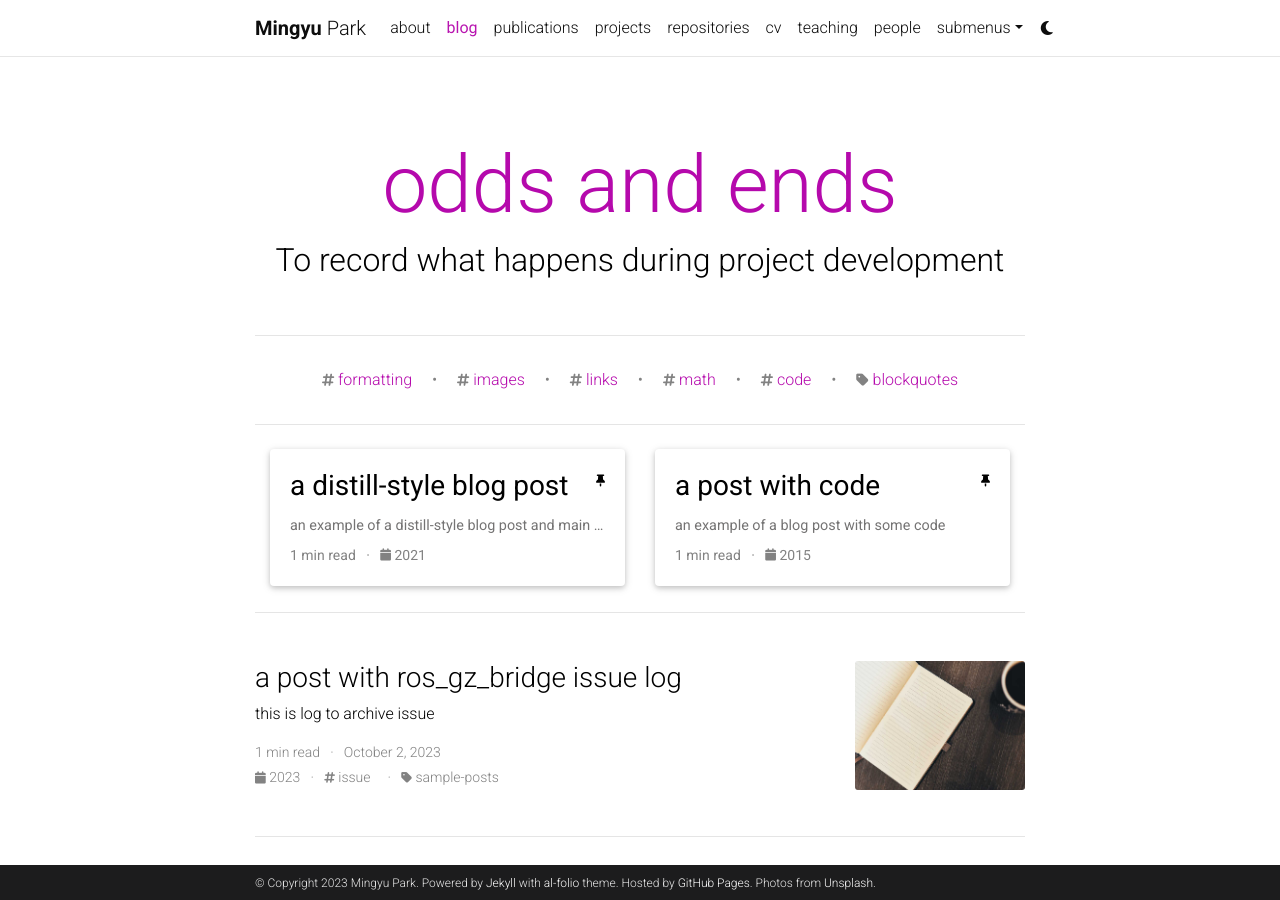
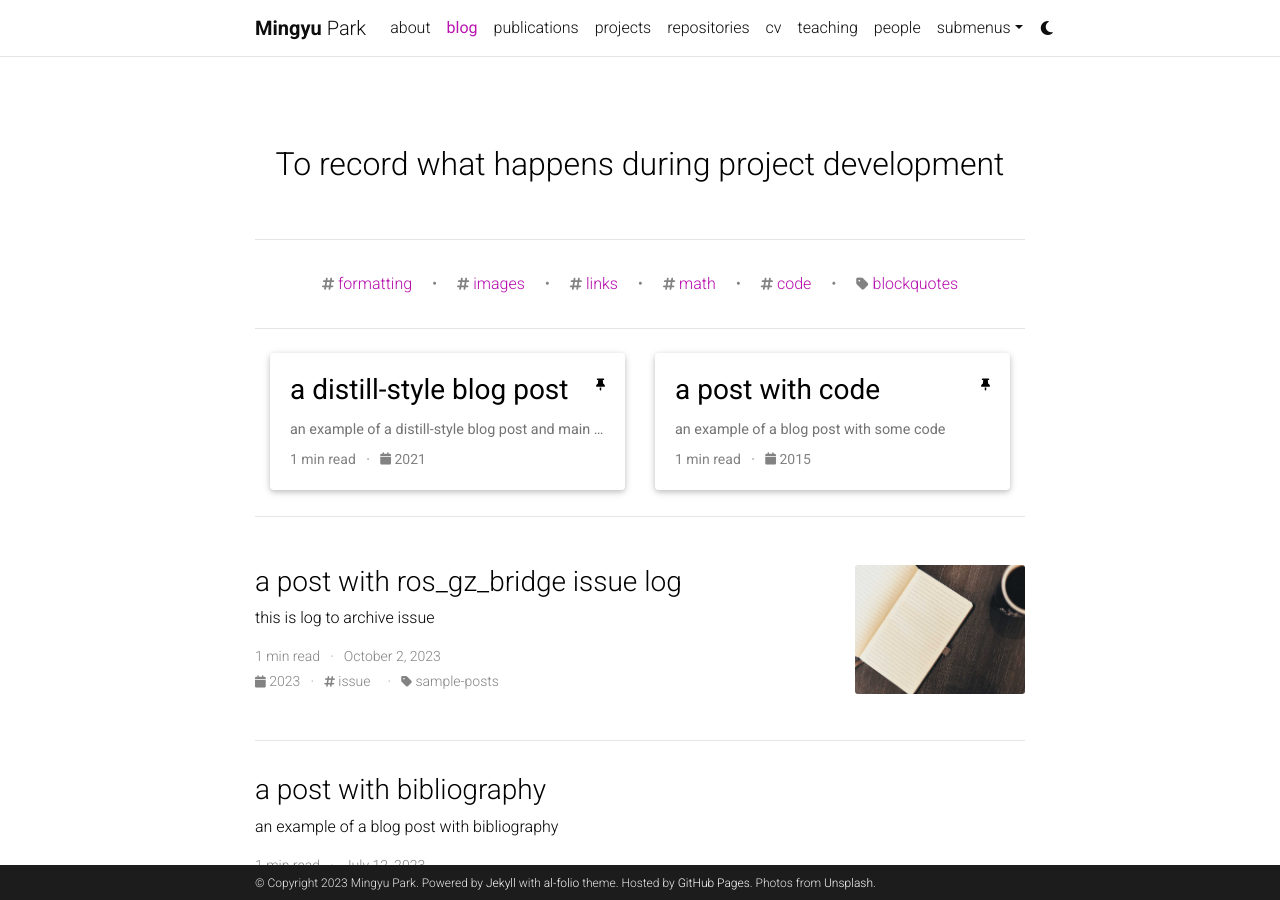
Before and after one commit to sitb157/sitb157.github.io, a Jekyll site: the page built from blog/index.html, in a window 1280 px wide and 900 px high. Built offline with Jekyll 4.4.1, drawn with Linux system fonts in a browser that asks for light colours; the list of posts is cut into pages by our own code; comment, search, counter and statistics services are not loaded; a style sheet for code colours, icons or effects is not loaded.

Commit message:
Update _config.yml

```diff
--- a/_config.yml
+++ b/_config.yml
@@ -120,7 +120,7 @@
 # Blog
 # -----------------------------------------------------------------------------
 
-blog_name: odds and ends # blog_name will be displayed in your blog page
+blog_name: # blog_name will be displayed in your blog page
 blog_nav_title: blog # your blog must have a title for it to be displayed in the nav bar
 blog_description: To record what happens during project development
 permalink: /blog/:year/:title/
```
